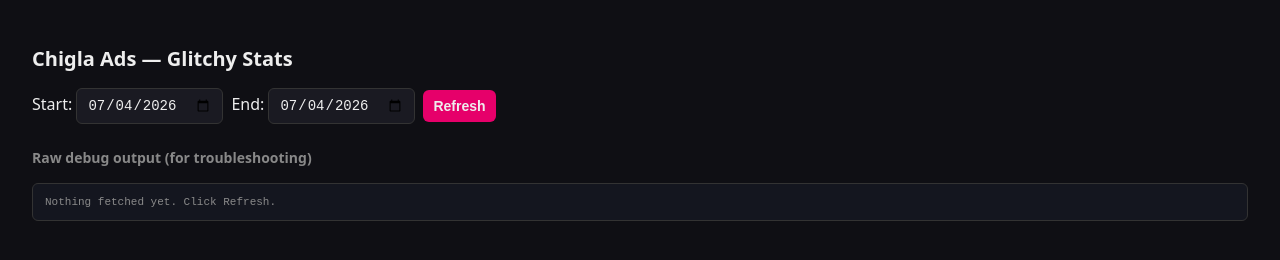
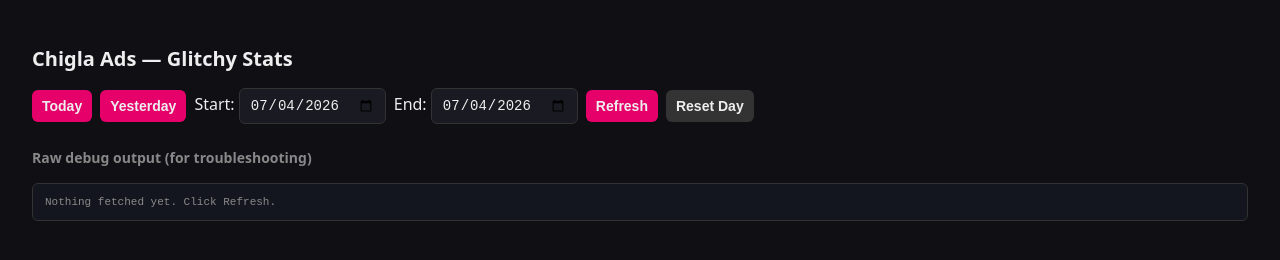
Before and after one commit to sanuxmudulu/chigla-ads, a plain HTML site: page index.html in a window 1280 px wide. Drawn offline with Linux system fonts and the light colour scheme.

Commit message:
Update index.html

```diff
--- a/index.html
+++ b/index.html
@@ -63,9 +63,12 @@
 <h1>Chigla Ads — Glitchy Stats</h1>
 
 <div class="controls">
+  <button onclick="setToday()">Today</button>
+  <button onclick="setYesterday()">Yesterday</button>
   <label>Start: <input type="date" id="startDate" /></label>
   <label>End: <input type="date" id="endDate" /></label>
   <button onclick="fetchStats()">Refresh</button>
+  <button onclick="resetDay()" style="background:#333;">Reset Day</button>
 </div>
 
 <div class="status" id="status"></div>
@@ -79,6 +82,7 @@
       <th>Conversions</th>
       <th>Payout ($)</th>
       <th># entries</th>
+      <th>Reset applied?</th>
     </tr>
   </thead>
   <tbody id="resultsBody"></tbody>
@@ -135,6 +139,7 @@
           <td>${row.conversions}</td>
           <td>$${row.payout.toFixed(2)}</td>
           <td>${row.entries_count}</td>
+          <td>${row.reset_applied ? "✅ yes" : "— no"}</td>
         `;
         tbody.appendChild(tr);
       });
@@ -149,6 +154,53 @@
       debugBox.textContent = err.stack || err.message;
     }
   }
+
+  function setToday() {
+    const t = new Date().toISOString().split("T")[0];
+    document.getElementById("startDate").value = t;
+    document.getElementById("endDate").value = t;
+    fetchStats();
+  }
+
+  function setYesterday() {
+    const d = new Date();
+    d.setDate(d.getDate() - 1);
+    const y = d.toISOString().split("T")[0];
+    document.getElementById("startDate").value = y;
+    document.getElementById("endDate").value = y;
+    fetchStats();
+  }
+
+  async function resetDay() {
+    const statusEl = document.getElementById("status");
+    const debugBox = document.getElementById("debugBox");
+    const errorBox = document.getElementById("errorBox");
+
+    if (!confirm("This locks in current numbers as the new baseline for today. Sure you want to reset?")) return;
+
+    statusEl.textContent = "Resetting...";
+    errorBox.style.display = "none";
+
+    try {
+      const res = await fetch("/.netlify/functions/reset-day", { method: "POST" });
+      const data = await res.json();
+      debugBox.textContent = JSON.stringify(data, null, 2);
+
+      if (!res.ok || data.error) {
+        errorBox.style.display = "block";
+        errorBox.textContent = `RESET FAILED (status ${res.status}):\n${data.error}\n\n${data.details || ""}`;
+        statusEl.textContent = "Reset failed — see error box.";
+        return;
+      }
+
+      statusEl.textContent = data.message;
+      fetchStats(); // auto-refresh so you see the effect immediately
+    } catch (err) {
+      errorBox.style.display = "block";
+      errorBox.textContent = `RESET NETWORK ERROR:\n${err.message}`;
+      statusEl.textContent = "Reset failed.";
+    }
+  }
 </script>
 
 </body>
```
